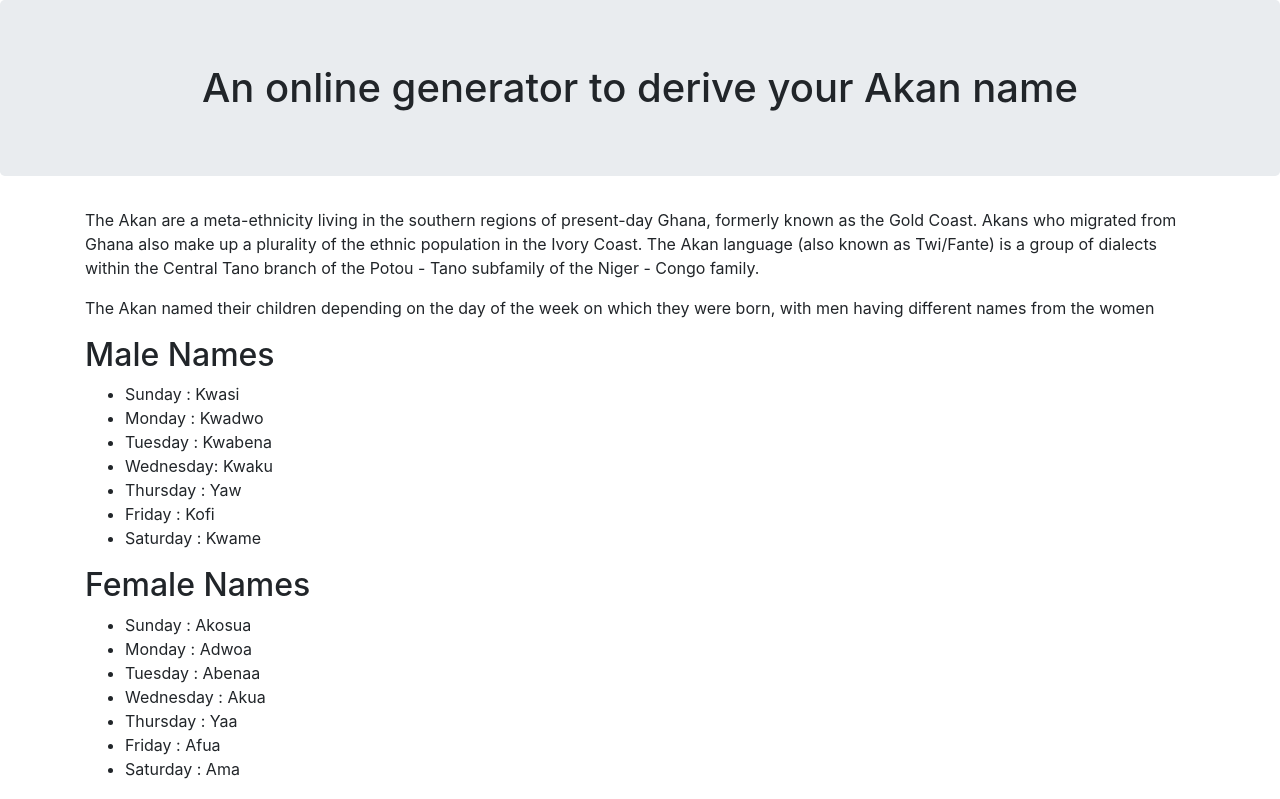
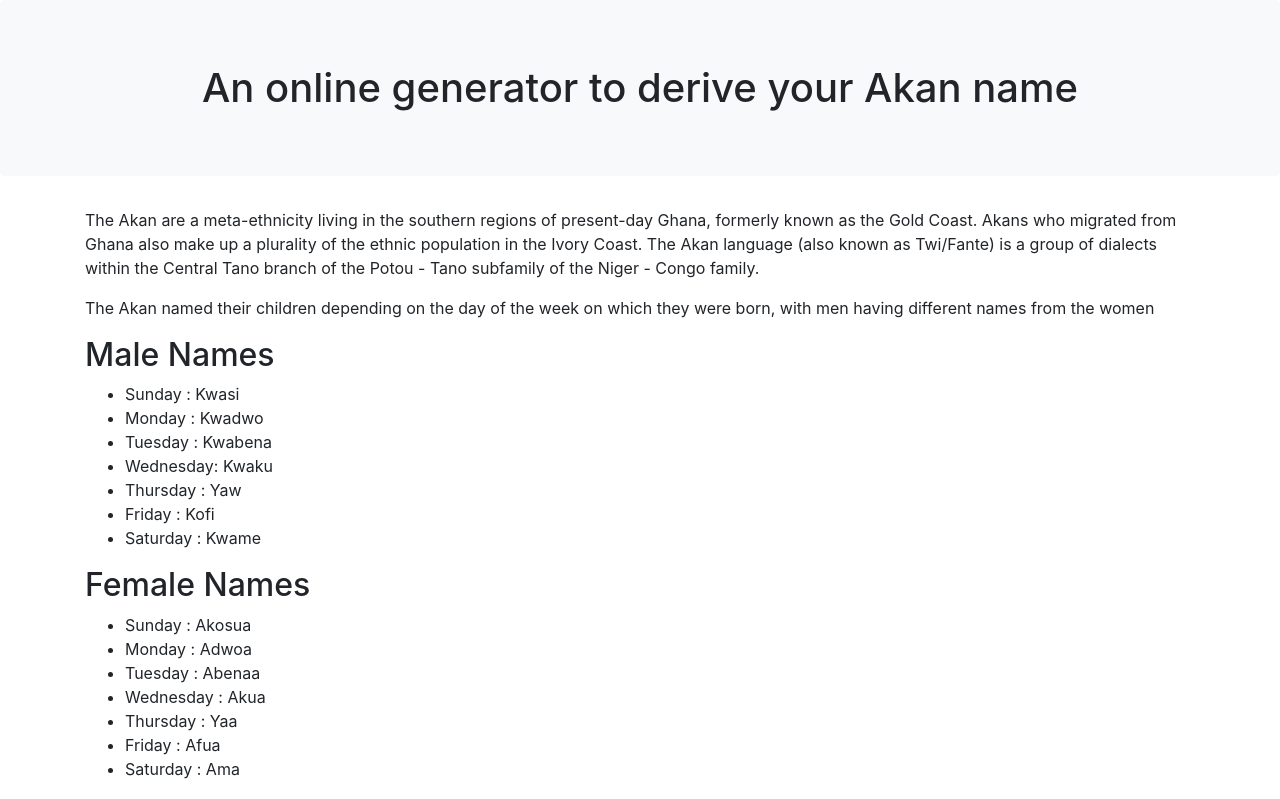
Before and after one commit to OwitiKamau/AKAN, a plain HTML site: page index.html in a window 1280 px wide. Shown: the top 799 px of the page. Drawn offline with Linux system fonts and the light colour scheme.

Commit message:
html file rectified

```diff
--- a/index.html
+++ b/index.html
@@ -4,7 +4,7 @@
     <title>Akan Name Generator</title>
     <link href="css/bootstrap.css" rel="stylesheet" type="text/css">
     <script src="js/scripts.js"></script>
-    <h1 class="jumbotron text-center">An online generator to derive your Akan name</h1>
+    <h1 class="jumbotron text-center bg-light">An online generator to derive your Akan name</h1>
   </head>
   <body>
     <div class="container">
```
